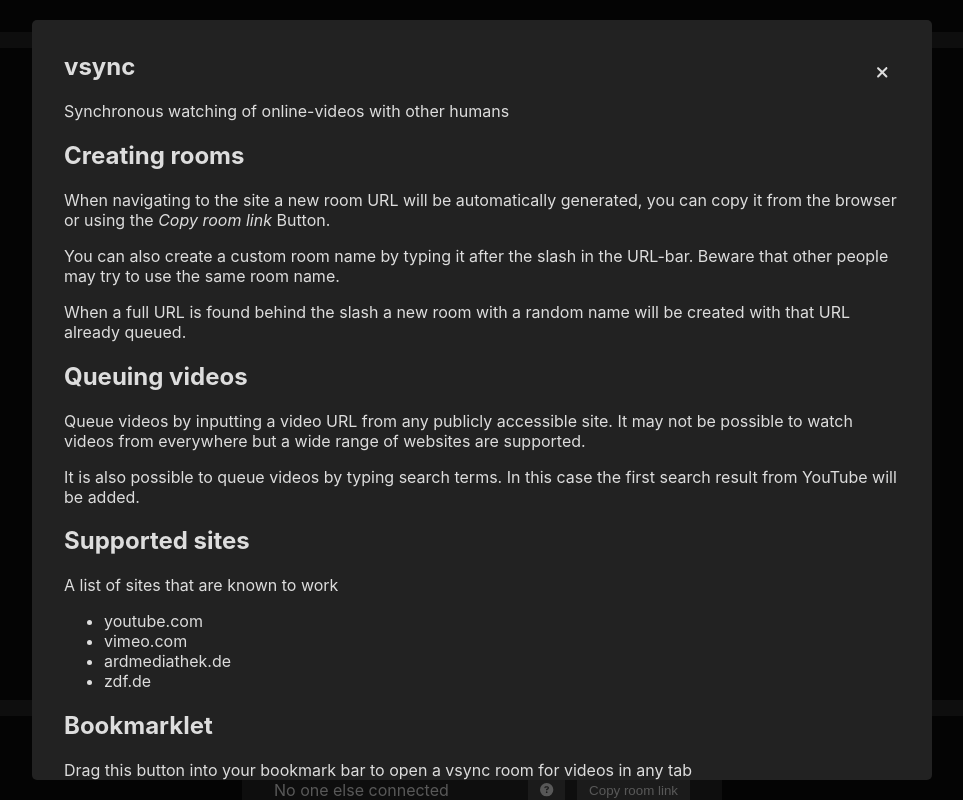
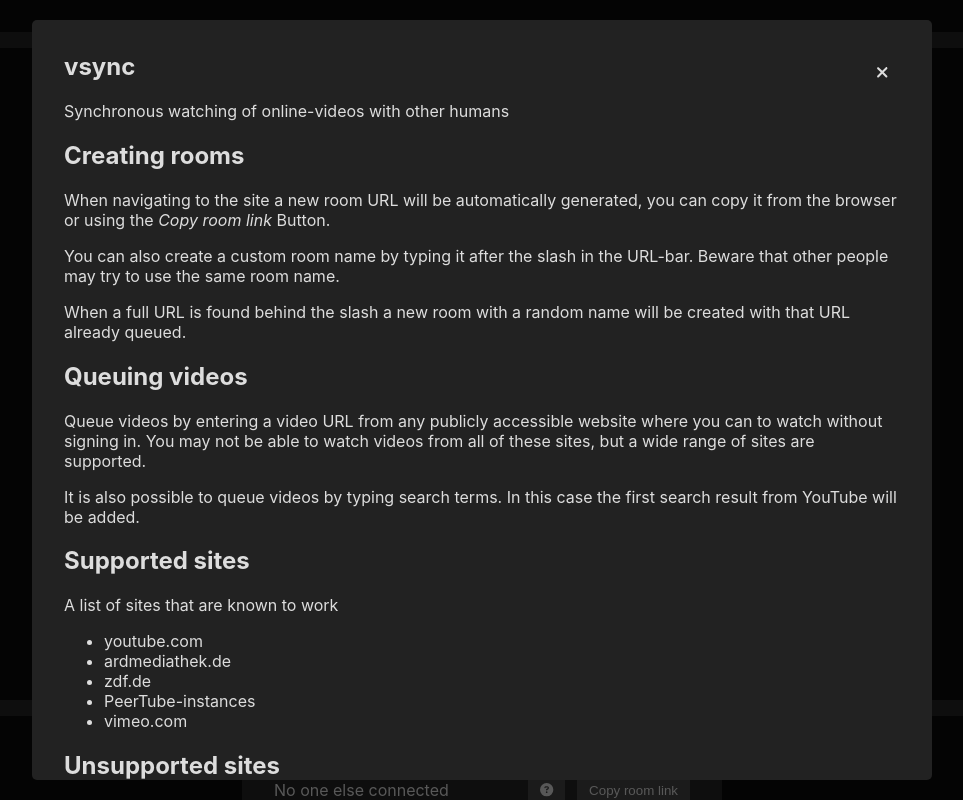
Before and after one commit to iyzana/vsync, a React (Create React App) app in the folder frontend/: page / in a window 1280 px wide. Both pictures are taken after a click on the button 704 px from the left and 790 px from the top of the page. Shown: the top 800 px of the page, without its empty margins (158-1121 px from the left). Built offline with nearby package versions, Linux system fonts and the light colour scheme; no server answers.

Commit message:
feat: add more info about which sites are supported

```diff
--- a/frontend/src/component/About.tsx
+++ b/frontend/src/component/About.tsx
@@ -21,9 +21,12 @@ function About() {
         will be created with that URL already queued.
       </p>
       <h2>Queuing videos</h2>
-      Queue videos by inputting a video URL from any publicly accessible site.
-      It may not be possible to watch videos from everywhere but a wide range of
-      websites are supported.
+      <p>
+        Queue videos by entering a video URL from any publicly accessible
+        website where you can to watch without signing in. You may not be able
+        to watch videos from all of these sites, but a wide range of sites are
+        supported.
+      </p>
       <p>
         It is also possible to queue videos by typing search terms. In this case
         the first search result from YouTube will be added.
@@ -32,9 +35,19 @@ function About() {
       <p>A list of sites that are known to work</p>
       <ul>
         <li>youtube.com</li>
-        <li>vimeo.com</li>
         <li>ardmediathek.de</li>
         <li>zdf.de</li>
+        <li>PeerTube-instances</li>
+        <li>vimeo.com</li>
+      </ul>
+      <h2>Unsupported sites</h2>
+      <p>A list of sites that are known not to work</p>
+      <ul>
+        <li>netflix.com</li>
+        <li>twitch.tv</li>
+        <li>reddit.com</li>
+        <li>instagram.com</li>
+        <li>tvnow.de</li>
       </ul>
       <h2>Bookmarklet</h2>
       <p>
```
